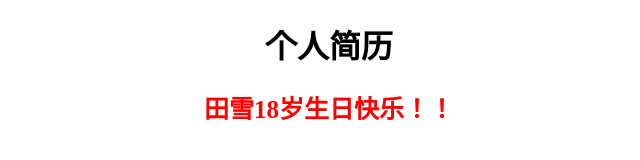
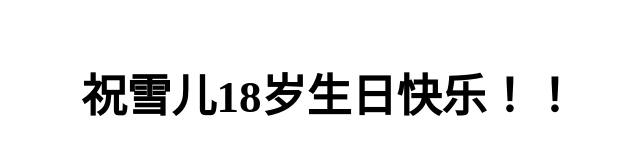
Before and after one commit to fanxinxue/fanxinxue.github.io, a plain HTML site: page index.html in a window 1280 px wide. Shown: the whole page, without its empty margins (311-951 px from the left). Drawn offline with Linux system fonts and the light colour scheme.

Commit message:
“上传网站源码到github”

```diff
--- a/index.html
+++ b/index.html
@@ -2,12 +2,15 @@
 <html>
 	<head>
 		<meta charset="utf-8" />
-		<title>个人简历</title>
+		<title>雪儿，生日快乐！！</title>
+		<Link Rel="SHORTCUT ICON" href="img/QQ图片20191017164332.jpg">
 		<style type="text/css">
 		.biaoti{
 			 text-align: center;               /* 文本居中 */
-			 color:black;                      /* 字体颜色 */
+			 color:black;                        /* 字体颜色 */
 			 font-family: "LiSu";              /* 文本字体样式-----隶书 */
+			 font-size: 45px;
+			 margin-top: 60px;
 		}
 		.fubiaoti{
 			color: red ;
@@ -17,8 +20,7 @@
 
 	</style>
 	<body>
-		<h1 class="biaoti"> 个人简历</font></h1>
-		<h1 class="fubiaoti">田雪18岁生日快乐！！</h1>
+		<h1 class="biaoti">祝雪儿18岁生日快乐！！ </font></h1>
 	</head>
 
 
```
Also changed, not shown: img/QQ图片20191017164332.jpg (added).
